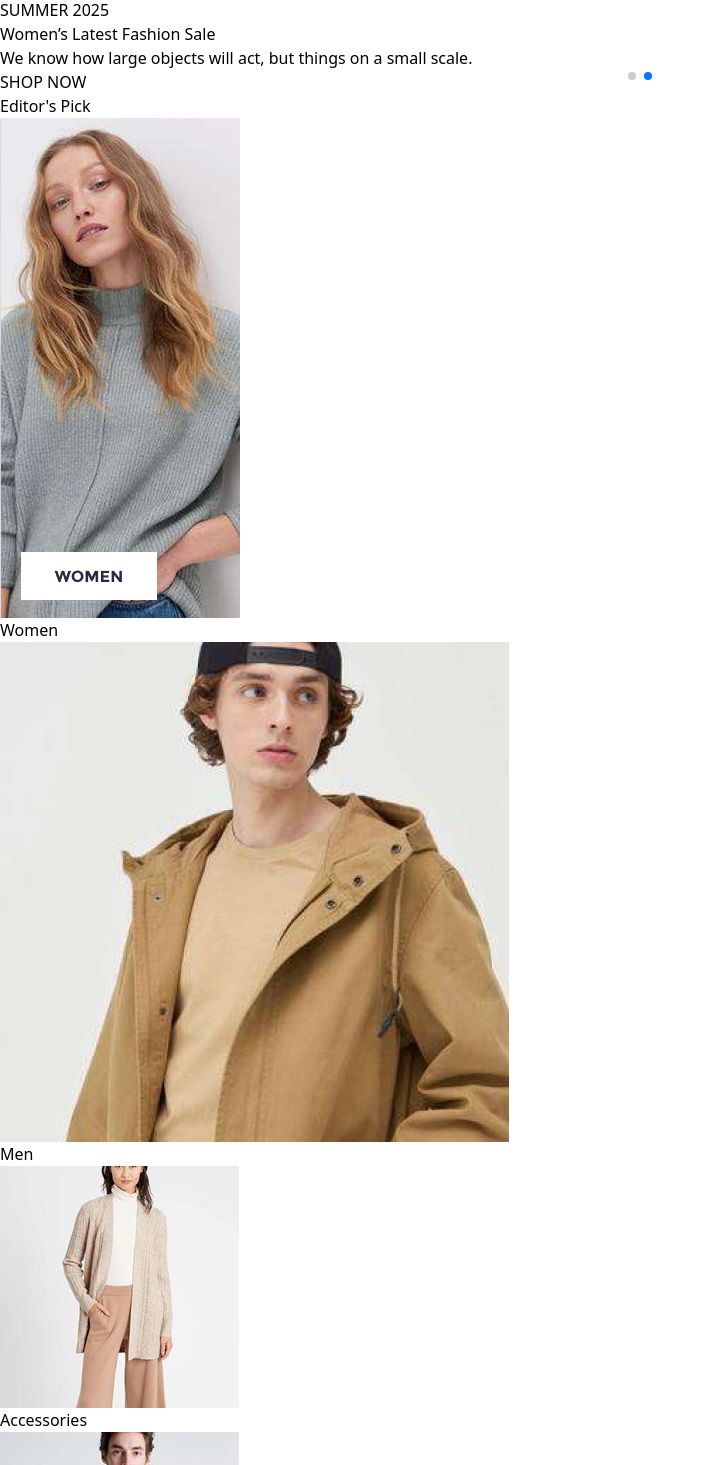
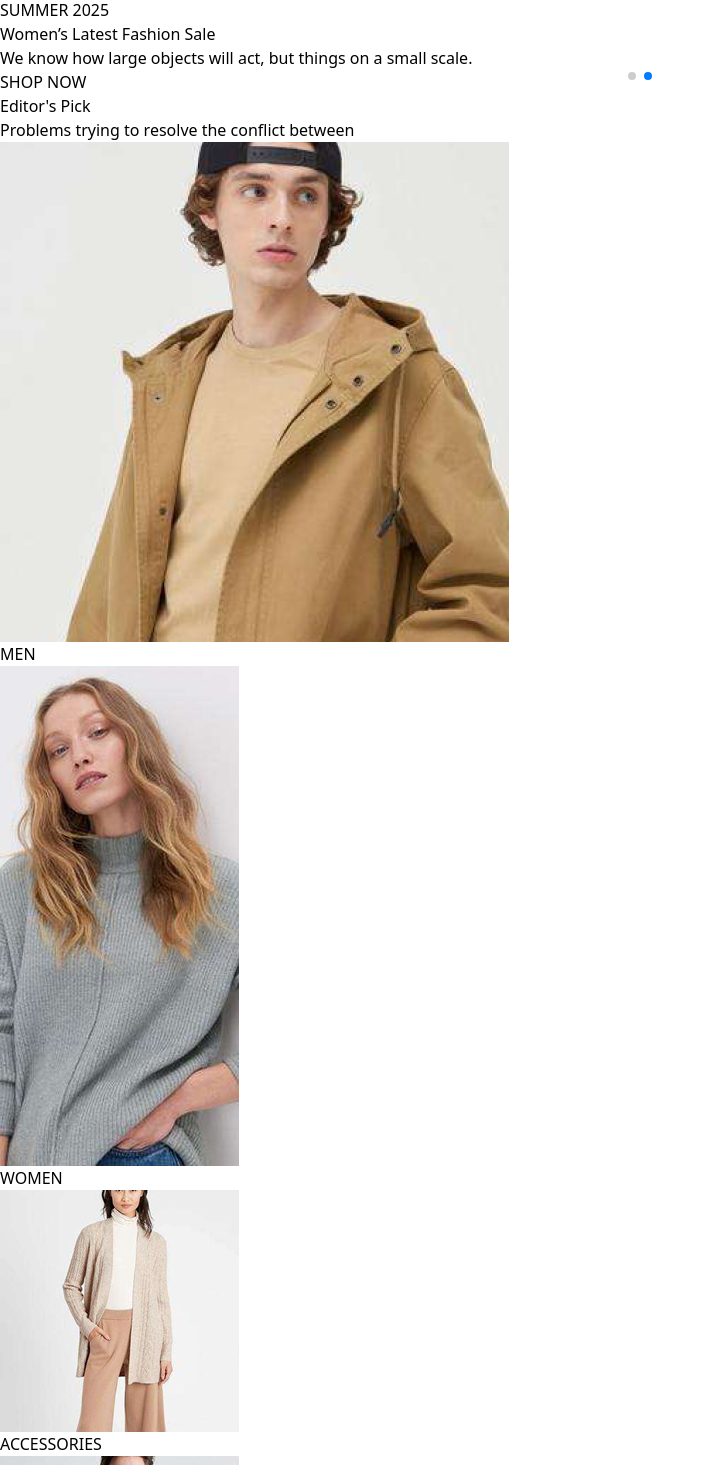
Before and after one commit to bsrayapici/dodo_final_ecommerce_website, a React (Vite) app: page / in a window 1280 px wide. Shown: the part 1025-2490 px from the top of the page, without its empty margins (0-715 px from the left). Built offline with nearby package versions, Linux system fonts and the light colour scheme.

Commit message:
CategoryPick.jsx done

```diff
--- a/src/components/CategoryPick.jsx
+++ b/src/components/CategoryPick.jsx
@@ -16,25 +16,64 @@ const CategoryPick = () => {
   return (
     <div className="py-10 px-4 md:px-20">
       <h2 className="text-2xl md:text-3xl font-bold mb-8 text-center">Editor's Pick</h2>
+      <p className="text-center text-gray-500 mb-8 text-sm md:text-base">
+        Problems trying to resolve the conflict between
+      </p>
 
-      <div className="grid grid-cols-2 md:grid-cols-4 gap-6">
-        {categories.map((cat) => (
-          <div key={cat.id} className="relative group cursor-pointer overflow-hidden rounded-md shadow-lg">
-            <img
-              src={cat.image}
-              alt={cat.title}
-              className="w-full h-40 md:h-60 object-cover transition-transform duration-300 group-hover:scale-110"
-            />
-            <div className="absolute inset-0 bg-black bg-opacity-30 flex items-center justify-center">
-              <h3 className="text-white text-lg font-semibold">{cat.title}</h3>
-            </div>
-          </div>
-        ))}
+      <div className="flex flex-wrap justify-center gap-4">
+  {/* Men */}
+  <div className="relative group cursor-pointer overflow-hidden rounded-md shadow-lg basis-full md:basis-[50%] md:max-w-[510px] md:h-[500px]">
+    <img
+      src={menImage}
+      alt="Men"
+      className="w-full h-full object-cover transition-transform duration-300 group-hover:scale-105"
+    />
+    <div className="absolute bottom-4 left-4 bg-white px-4 py-2 text-black font-semibold text-sm">
+      MEN
+    </div>
+  </div>
+
+  {/* Women */}
+  <div className="relative group cursor-pointer overflow-hidden rounded-md shadow-lg basis-[48%] md:basis-[240px] md:h-[500px]">
+    <img
+      src={womenImage}
+      alt="Women"
+      className="w-full h-full object-cover transition-transform duration-300 group-hover:scale-105"
+    />
+    <div className="absolute bottom-4 left-4 bg-white px-4 py-2 text-black font-semibold text-sm">
+      WOMEN
+    </div>
+  </div>
+
+  {/* Accessories + Kids Nested */}
+  <div className="flex flex-col gap-4 basis-[48%] md:basis-[240px]">
+    <div className="relative group cursor-pointer overflow-hidden rounded-md shadow-lg h-[242px]">
+      <img
+        src={accessoriesImage}
+        alt="Accessories"
+        className="w-full h-full object-cover transition-transform duration-300 group-hover:scale-105"
+      />
+      <div className="absolute bottom-4 left-4 bg-white px-4 py-2 text-black font-semibold text-sm">
+        ACCESSORIES
       </div>
     </div>
+
+    <div className="relative group cursor-pointer overflow-hidden rounded-md shadow-lg h-[242px]">
+      <img
+        src={kidsImage}
+        alt="Kids"
+        className="w-full h-full object-cover transition-transform duration-300 group-hover:scale-105"
+      />
+      <div className="absolute bottom-4 left-4 bg-white px-4 py-2 text-black font-semibold text-sm">
+        KIDS
+      </div>
+    </div>
+  </div>
+</div>
+</div>
   );
 };
 
 export default CategoryPick;
 
-//TODO: Burda kullanılan sınıfları öğren ve düzenle
+//TODO: Burda kullanılan sınıfları öğren ve düzenle ayrıca kafalar kesik
--- a/src/components/HeroSlider.jsx
+++ b/src/components/HeroSlider.jsx
@@ -47,7 +47,9 @@ const HeroSlider = () => {
           background: white;
         }
       `}</style>
+
           </div>
+
         );
       };
 
--- a/src/layouts/Layout.jsx
+++ b/src/layouts/Layout.jsx
@@ -9,6 +9,7 @@ export default function Layout({ children }) {
       <main className="flex-grow bg-gray-50">{children}</main>
       <footer className="bg-gray-800 text-white py-4 text-center">
         Footer Content
+
       </footer>
     </div>
   );
```
Also changed, not shown: src/layouts/tests.jsx (added, +13 -0 lines), src/assets/images/women.png.
